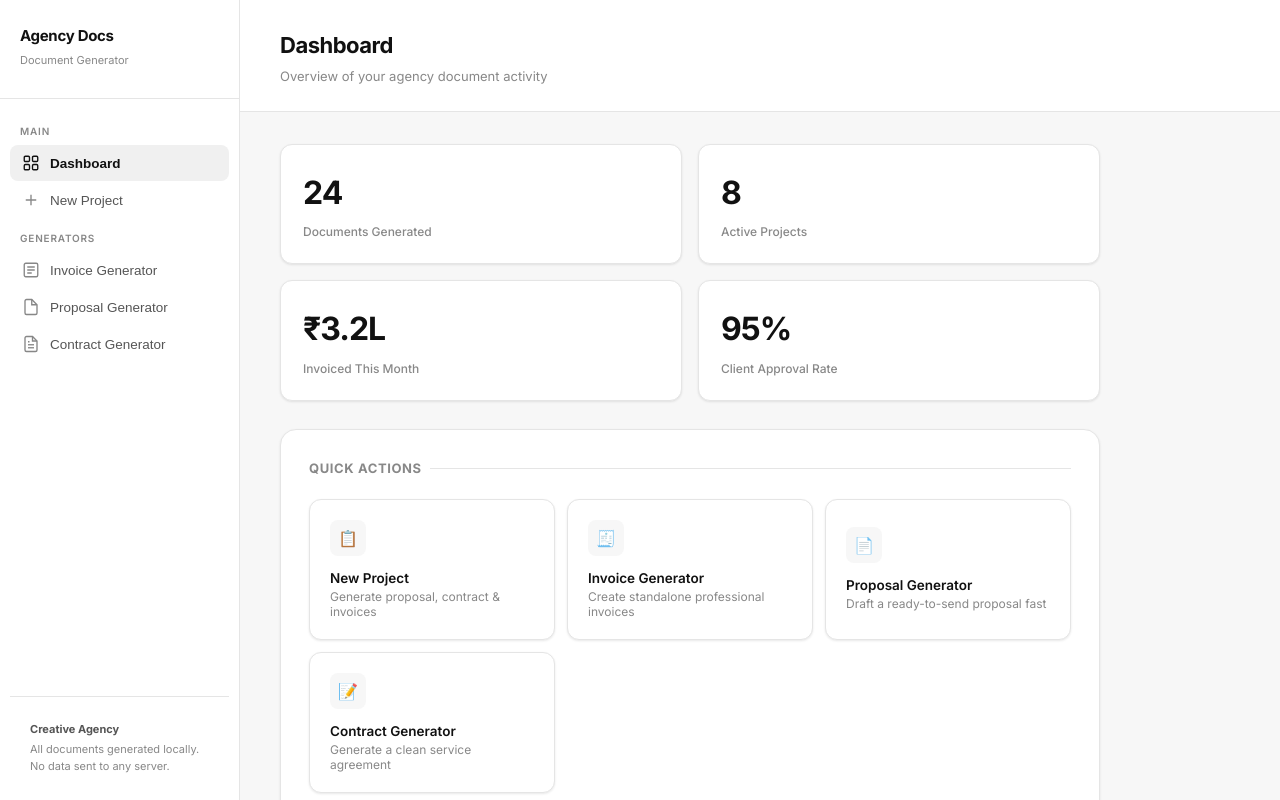
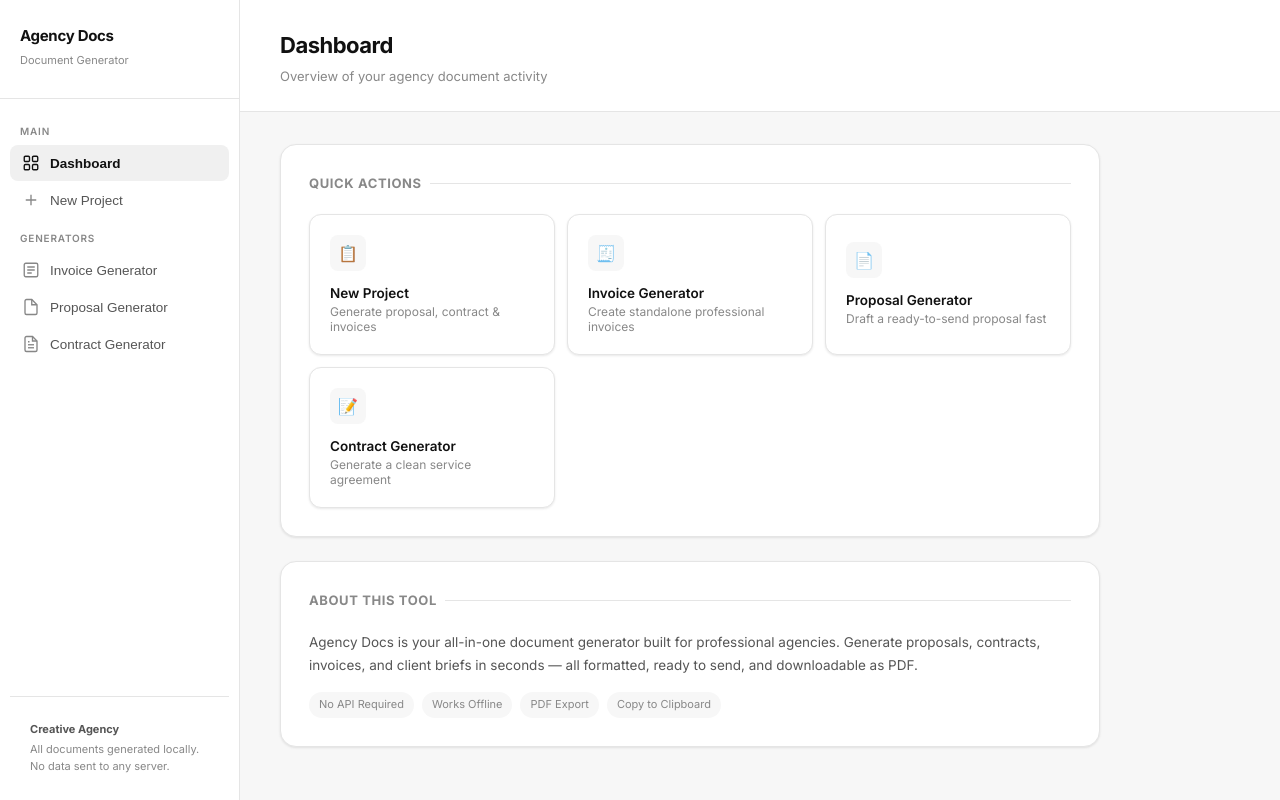
Before and after one commit to waximhq-spec/docmint, a React (Vite) app: page / in a window 1280 px wide. Built offline with nearby package versions, Linux system fonts and the light colour scheme.

Commit message:
ui: remove placeholder stats from dashboard

```diff
--- a/src/pages/Dashboard.jsx
+++ b/src/pages/Dashboard.jsx
@@ -1,11 +1,4 @@
 export default function Dashboard({ onNavigate }) {
-  const stats = [
-    { number: '24', label: 'Documents Generated' },
-    { number: '8', label: 'Active Projects' },
-    { number: '₹3.2L', label: 'Invoiced This Month' },
-    { number: '95%', label: 'Client Approval Rate' },
-  ];
-
   const actions = [
     {
       icon: '📋',
@@ -35,15 +28,6 @@ export default function Dashboard({ onNavigate }) {
 
   return (
     <div className="page-body fade-enter">
-      <div className="dashboard-grid">
-        {stats.map((s, i) => (
-          <div className="stat-card" key={i}>
-            <div className="stat-number">{s.number}</div>
-            <div className="stat-label">{s.label}</div>
-          </div>
-        ))}
-      </div>
-
       <div className="card" style={{ marginBottom: 24 }}>
         <div className="card-title">Quick Actions</div>
         <div className="quick-actions">
```
